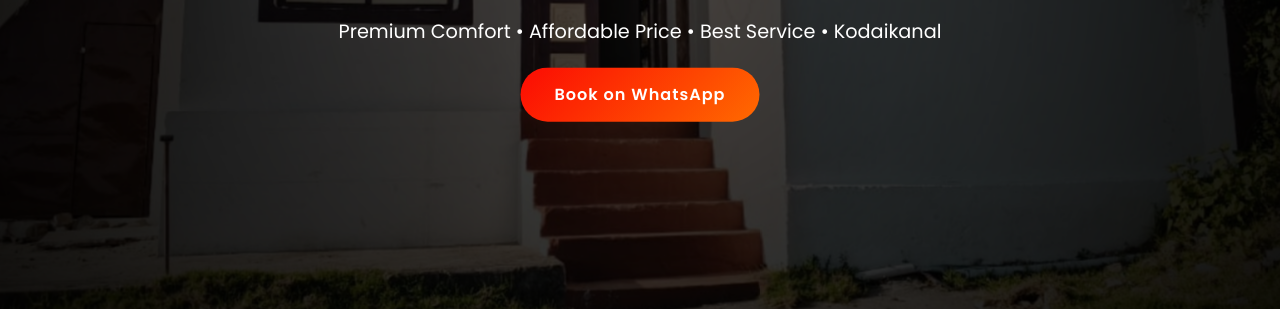
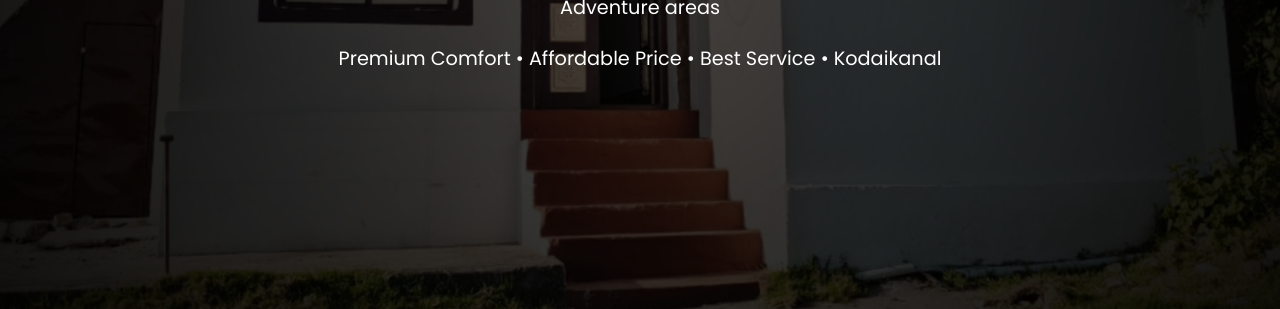
Before and after one commit to naveenprabhu27/NAKSHATRA-LAKE-VIEW-COTTAGE, a plain HTML site: page index.html in a window 1280 px wide. Shown: the part 397-706 px from the top of the page. Drawn offline with Linux system fonts and the light colour scheme.

```diff
--- a/index.html
+++ b/index.html
@@ -475,7 +475,7 @@ body.dark footer {
   <h2>INDIVIDUAL VILLA</h2>
   <p>📍 Located in the heart of the city with easy access to Transport, Tourist Places, and Adventure areas</p>
   <p>Premium Comfort • Affordable Price • Best Service • Kodaikanal</p>
-  <a href="https://wa.me/919025016340" class="btn">Book on WhatsApp</a>
+
 </header>
  <div id="page-loader">
   <div class="loader-content">
```
